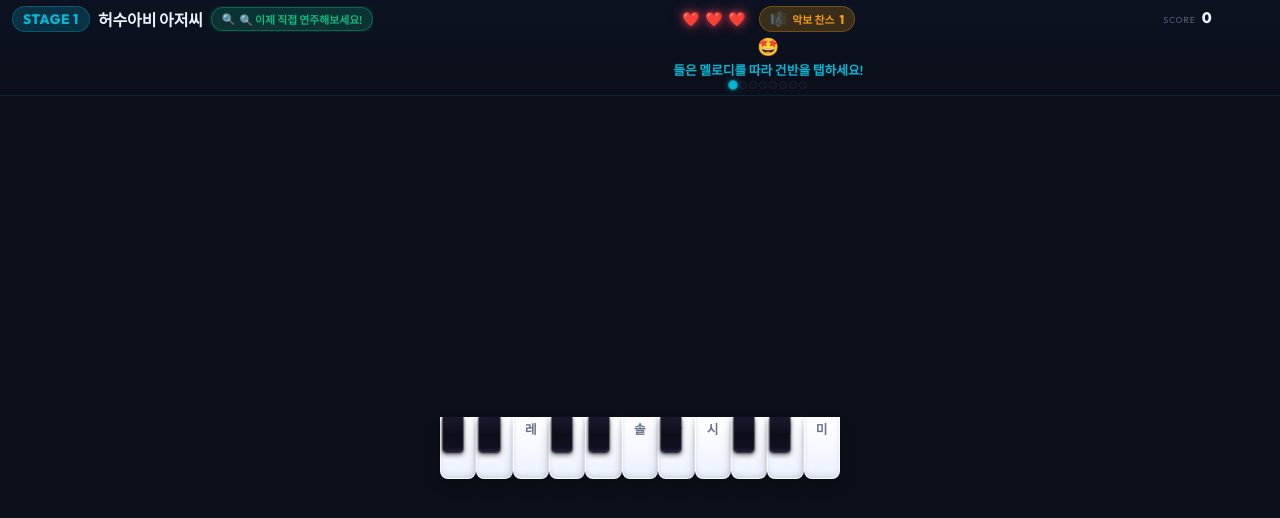
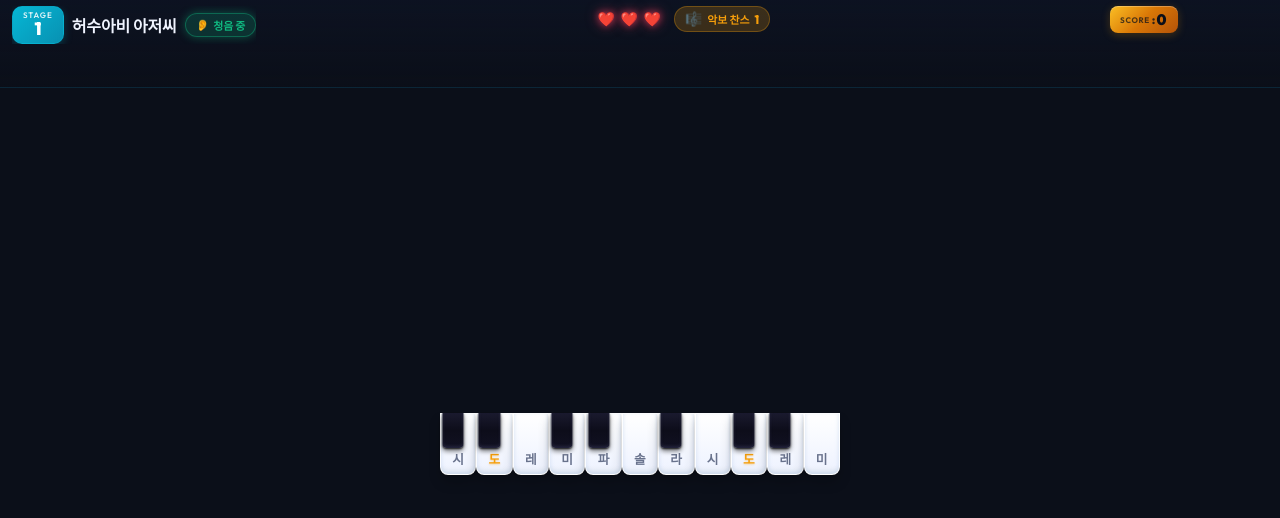
Before and after one commit to edu25d/game, a plain HTML site: page index.html in a window 1280 px wide. Both pictures are taken after a click on the button "🎵 도전 시작". Drawn offline with Linux system fonts and the light colour scheme; a web font is replaced by a local one.

Commit message:
UI 개선: Stage 칩 2단 구조, 점수판 프리미엄 패널, 콤보 형식, 건반 라벨 하단 배치
- Stage 칩을 'STAGE'/'1' 2단 구조로 변경 (style.css + index.html)
- 점수판에 콜론 추가 및 골드 그라데이션 프리미엄 패널 적용 (style.css + index.html)
- 콤보 표시를 'x4'에서 '4 COMBO 🔥' 형식으로 변경 (game.js + index.html + style.css)
- 상태 메시지·프레이즈 도트 초기 숨김 처리, 게임 피드백 시 표시 (style.css + game.js)
- 청음 중 뱃지 텍스트 '청음 중'으로 간결화 (index.html)
- 건반 라벨을 상단에서 건반 내부 하단으로 이동, 검은건반 bottom 충돌 제거 (keyboard.js)

```diff
--- a/game.js
+++ b/game.js
@@ -58,7 +58,7 @@
   const renderCombo = () => {
     if (state.combo >= 2) {
       dom.comboChip.classList.add('visible');
-      dom.comboValue.textContent = 'x' + state.combo;
+      dom.comboValue.textContent = String(state.combo);
     } else {
       dom.comboChip.classList.remove('visible');
     }
@@ -81,11 +81,13 @@
       if (i === ci) d.classList.add('current');
       dom.phraseProgress.appendChild(d);
     }
+    dom.phraseProgress.classList.add('visible');
   };
 
   const setMessage = (emoji, text, cls = '') => {
     dom.stateMessage.innerHTML = '<span class="emoji">' + emoji + '</span>' + text;
     dom.stateMessage.className = 'state-message ' + cls;
+    dom.stateMessage.classList.add('visible');
   };
 
   const updateStageUI = (si) => {
--- a/index.html
+++ b/index.html
@@ -67,11 +67,12 @@
       <div class="game-hud">
         <div class="hud-top">
           <div id="stage-chip" class="stage-chip">
-            <span class="stage-num">STAGE 1</span>
+            <span class="stage-label">STAGE</span>
+            <span class="stage-number">1</span>
           </div>
           <div id="song-title" class="song-title">허수아비 아저씨</div>
           <div id="listening-badge" class="listening-badge listening">
-            <span>👂</span> <span>소리 청음 중</span>
+            <span>👂</span> <span>청음 중</span>
           </div>
         </div>
         <div class="hud-center">
@@ -94,10 +95,12 @@
         <div class="hud-right">
           <div id="score-display" class="score-display">
             <span class="score-label">SCORE</span>
+            <span class="score-colon">:</span>
             <span id="score-value">0</span>
           </div>
           <div id="combo-chip" class="combo-chip">
-            <span class="combo-num" id="combo-value">x1</span>
+            <span class="combo-label">COMBO</span>
+            <span class="combo-num" id="combo-value">4</span>
             <span class="combo-fire">🔥</span>
           </div>
         </div>
--- a/keyboard/keyboard.js
+++ b/keyboard/keyboard.js
@@ -152,8 +152,8 @@ const KEYBOARD = (() => {
         display: flex;
         flex-direction: column;
         align-items: center;
-        justify-content: flex-start;
-        padding-top: 5px;
+        justify-content: flex-end;
+        padding-bottom: 6px;
       `;
       el.appendChild(label);
       keysRow.appendChild(el);
@@ -197,7 +197,6 @@ const KEYBOARD = (() => {
         // offset: 흰건반 너비의 65% 지점 (검은건반 중심)
         const leftPx = bk.whiteIndex * keyWidth + keyWidth * bk.offset - bw / 2;
         el.style.left = `${leftPx}px`;
-        el.style.bottom = '0px';
       }
 
       el.addEventListener('mousedown', (e) => {
--- a/style.css
+++ b/style.css
@@ -433,23 +433,35 @@ body {
 
 .stage-chip {
   display: flex;
+  flex-direction: column;
   align-items: center;
-  gap: 4px;
-  padding: 3px 10px;
-  background: var(--cyan-dim);
-  border: 1px solid rgba(6, 182, 212, 0.3);
-  border-radius: 20px;
-  font-size: 0.7rem;
+  justify-content: center;
+  gap: 0px;
+  padding: 4px 10px;
+  background: linear-gradient(135deg, var(--cyan) 0%, #0891b2 100%);
+  border: 1px solid rgba(6, 182, 212, 0.4);
+  border-radius: 10px;
+  color: white;
   font-weight: 700;
-  color: var(--cyan);
   white-space: nowrap;
   flex-shrink: 0;
-  letter-spacing: 0.05em;
+  box-shadow: 0 3px 8px rgba(6, 182, 212, 0.25);
+  min-width: 50px;
 }
 
-.stage-chip .stage-num {
-  font-size: 0.85rem;
-  font-weight: 800;
+.stage-chip .stage-label {
+  font-size: 0.5rem;
+  font-weight: 600;
+  letter-spacing: 0.12em;
+  opacity: 0.85;
+  line-height: 1;
+  text-transform: uppercase;
+}
+
+.stage-chip .stage-number {
+  font-size: 1.1rem;
+  font-weight: 900;
+  line-height: 1.15;
 }
 
 .song-title {
@@ -603,44 +615,75 @@ body {
 }
 
 .score-display {
-  font-size: 0.95rem;
+  display: flex;
+  align-items: center;
+  gap: 2px;
+  padding: 4px 12px 4px 10px;
+  background: linear-gradient(135deg, #fbbf24 0%, #d97706 50%, #b45309 100%);
+  border-radius: 8px;
+  box-shadow:
+    0 2px 8px rgba(245, 158, 11, 0.25),
+    0 1px 2px rgba(0, 0, 0, 0.2),
+    inset 0 1px 0 rgba(255, 255, 255, 0.25);
+  font-size: 0.9rem;
   font-weight: 800;
-  color: var(--text-primary);
+  color: var(--text-inverse);
   font-variant-numeric: tabular-nums;
   white-space: nowrap;
   letter-spacing: -0.02em;
+  flex-shrink: 0;
 }
 
 .score-display .score-label {
-  font-size: 0.55rem;
-  font-weight: 500;
-  color: var(--text-muted);
+  font-size: 0.5rem;
+  font-weight: 700;
+  color: rgba(11, 15, 25, 0.7);
   text-transform: uppercase;
-  letter-spacing: 0.1em;
-  margin-right: 4px;
+  letter-spacing: 0.08em;
+}
+
+.score-display .score-colon {
+  font-size: 0.75rem;
+  font-weight: 800;
+  color: rgba(11, 15, 25, 0.8);
+}
+
+.score-display #score-value {
+  font-size: 0.95rem;
+  font-weight: 900;
+  color: var(--text-inverse);
 }
 
 .combo-chip {
   display: flex;
   align-items: center;
-  gap: 4px;
-  padding: 2px 8px;
-  background: var(--violet-dim);
-  border: 1px solid rgba(139, 92, 246, 0.25);
+  gap: 3px;
+  padding: 3px 9px;
+  background: linear-gradient(135deg, var(--violet) 0%, #7c3aed 100%);
+  border: 1px solid rgba(139, 92, 246, 0.4);
   border-radius: 14px;
   font-size: 0.65rem;
   font-weight: 700;
-  color: var(--violet);
+  color: white;
   white-space: nowrap;
   opacity: 0;
   transform: scale(0.8);
   transition: all 0.2s cubic-bezier(0.34, 1.56, 0.64, 1);
   flex-shrink: 0;
+  box-shadow: 0 2px 8px rgba(139, 92, 246, 0.2);
 }
 
 .combo-chip.visible {
   opacity: 1;
   transform: scale(1);
+}
+
+.combo-chip .combo-label {
+  font-size: 0.5rem;
+  font-weight: 700;
+  text-transform: uppercase;
+  letter-spacing: 0.08em;
+  opacity: 0.85;
 }
 
 .combo-chip .combo-num {
@@ -676,6 +719,18 @@ body {
   color: var(--text-secondary);
   text-align: center;
   animation: fade-in 0.3s ease;
+  min-height: 0;
+  padding: 0;
+  opacity: 0;
+  transform: translateY(4px);
+  transition: opacity 0.25s ease, transform 0.25s ease;
+  pointer-events: none;
+}
+
+.state-message.visible {
+  opacity: 1;
+  transform: translateY(0);
+  pointer-events: auto;
 }
 
 .state-message .emoji {
@@ -708,6 +763,17 @@ body {
   gap: 2px;
   flex-wrap: wrap;
   justify-content: center;
+  opacity: 0;
+  transform: translateY(4px);
+  transition: opacity 0.25s ease, transform 0.25s ease;
+  min-height: 0;
+  pointer-events: none;
+}
+
+.phrase-progress.visible {
+  opacity: 1;
+  transform: translateY(0);
+  pointer-events: auto;
 }
 
 .phrase-dot {
```
